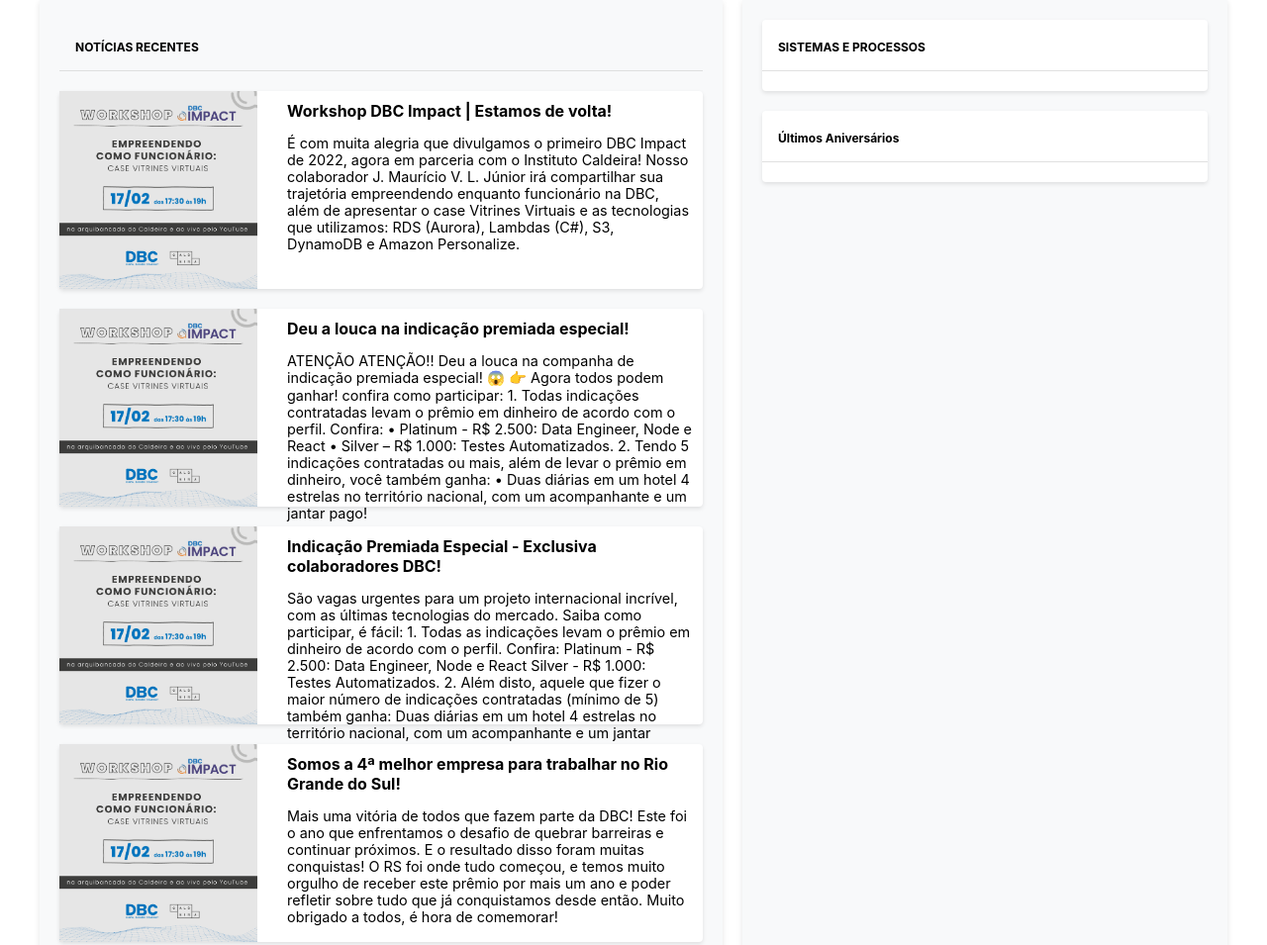
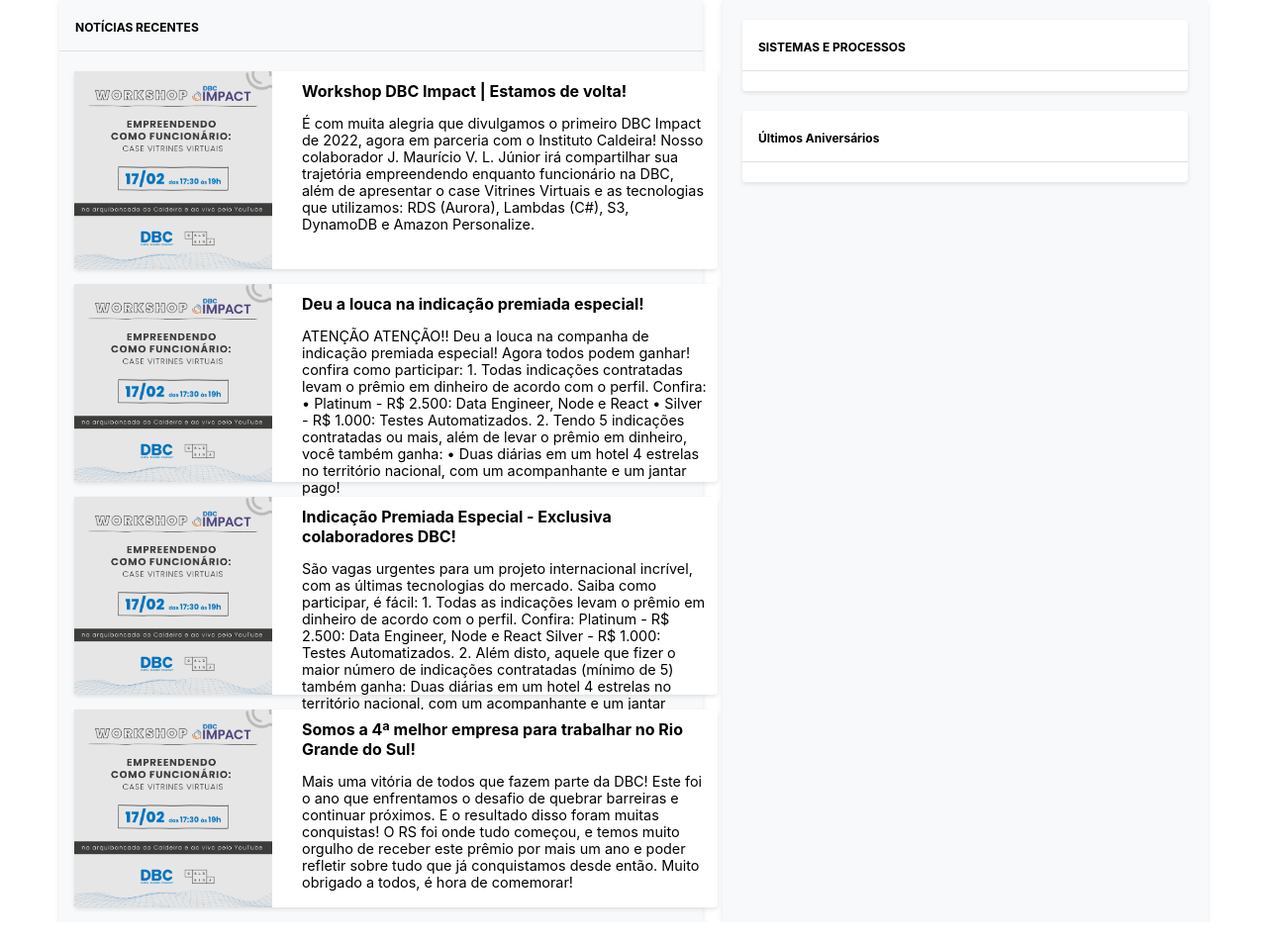
Before and after one commit to nflorisbal/vemserdbc-ecos, a plain HTML site: page index.html in a window 1280 px wide. Shown: the top 955 px of the page at 99% size. After the commit the page ends 932 px from the top, so only its background shows below. Drawn offline with Linux system fonts and the light colour scheme.

Commit message:
change styles.css and index.html

```diff
--- a/css/style.css
+++ b/css/style.css
@@ -24,13 +24,13 @@
 .container {
     display: flex;
     justify-content: center;
+    height: 100%;
 }
 
 .central-section {
     display: flex;
     flex-direction: column;
     box-shadow: 0px 2px 6px rgb(0 0 0 / 10%);
-    padding: 20px;
     background-color: #f8f9fa;
     width: 650px;
 }
@@ -44,10 +44,7 @@
     display: flex;
     height: 200px;
     width: 100%;
-    border-radius: .25rem;
-    box-shadow: 0px 2px 4px rgb(0 0 0 / 10%);
-    background-color: white;
-    margin-bottom: 20px;
+    margin: 0 10px 15px 15px;
 }
 
 .card-news div {
@@ -66,15 +63,15 @@
 }
 
 .card-process {
-    border-radius: .25rem;
-    box-shadow: 0px 2px 4px rgb(0 0 0 / 10%);
-    background-color: white;
     margin-bottom: 20px;
 }
 
 .card-birthdays {
+    margin-bottom: 20px;
+}
+
+.shadow-border {
     border-radius: .25rem;
     box-shadow: 0px 2px 4px rgb(0 0 0 / 10%);
     background-color: white;
-    margin-bottom: 20px;
 }
--- a/index.html
+++ b/index.html
@@ -16,7 +16,7 @@
     <main class="container">
         <section class="central-section">
             <h5>NOTÍCIAS RECENTES</h5>
-            <div class="card-news">
+            <div class="card-news shadow-border">
                 <img src="img/noticia1.png" alt="">
                 <div>
                     <h6>Workshop DBC Impact | Estamos de volta!</h6>
@@ -28,13 +28,13 @@
                         utilizamos: RDS (Aurora), Lambdas (C#), S3, DynamoDB e Amazon Personalize.</p>
                 </div>
             </div>
-            <div class="card-news">
+            <div class="card-news shadow-border">
                 <img src="img/noticia1.png" alt="">
                 <div>
                     <h6>Deu a louca na indicação premiada especial!</h6>
-                    <p>ATENÇÃO ATENÇÃO!! Deu a louca na companha de indicação premiada especial! 😱 👉 Agora todos podem
+                    <p>ATENÇÃO ATENÇÃO!! Deu a louca na companha de indicação premiada especial! Agora todos podem
                         ganhar! confira como participar: 1. Todas indicações contratadas levam o prêmio em dinheiro de
-                        acordo com o perfil. Confira: • Platinum - R$ 2.500: Data Engineer, Node e React • Silver – R$
+                        acordo com o perfil. Confira: • Platinum - R$ 2.500: Data Engineer, Node e React • Silver - R$
                         1.000: Testes Automatizados. 2. Tendo 5 indicações contratadas ou mais, além de levar o prêmio
                         em
                         dinheiro, você também ganha: • Duas diárias em um hotel 4 estrelas no território nacional, com
@@ -42,7 +42,7 @@
                         acompanhante e um jantar pago!</p>
                 </div>
             </div>
-            <div class="card-news">
+            <div class="card-news shadow-border">
                 <img src="img/noticia1.png" alt="">
                 <div>
                     <h6>Indicação Premiada Especial - Exclusiva colaboradores DBC!</h6>
@@ -57,7 +57,7 @@
                         um jantar pago!</p>
                 </div>
             </div>
-            <div class="card-news">
+            <div class="card-news shadow-border">
                 <img src="img/noticia1.png" alt="">
                 <div>
                 <h6>Somos a 4ª melhor empresa para trabalhar no Rio Grande do Sul!</h6>
@@ -69,10 +69,10 @@
             </div>
         </section>
         <section class="lateral-section">
-            <div class="card-process">
+            <div class="card-process shadow-border">
                 <h5>SISTEMAS E PROCESSOS</h5>
             </div>
-            <div class="card-birthdays">
+            <div class="card-birthdays shadow-border">
                 <h5>Últimos Aniversários</h5>
             </div>
         </section>
```
